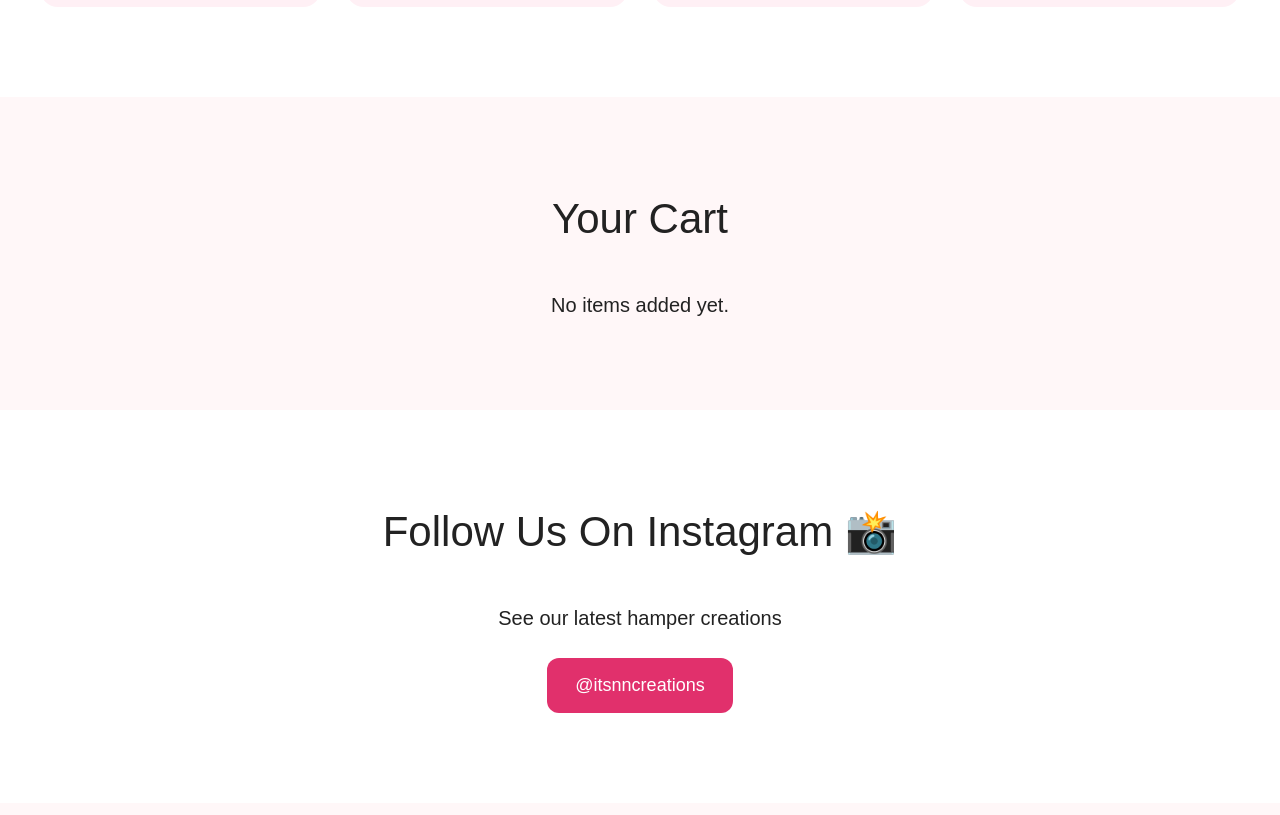
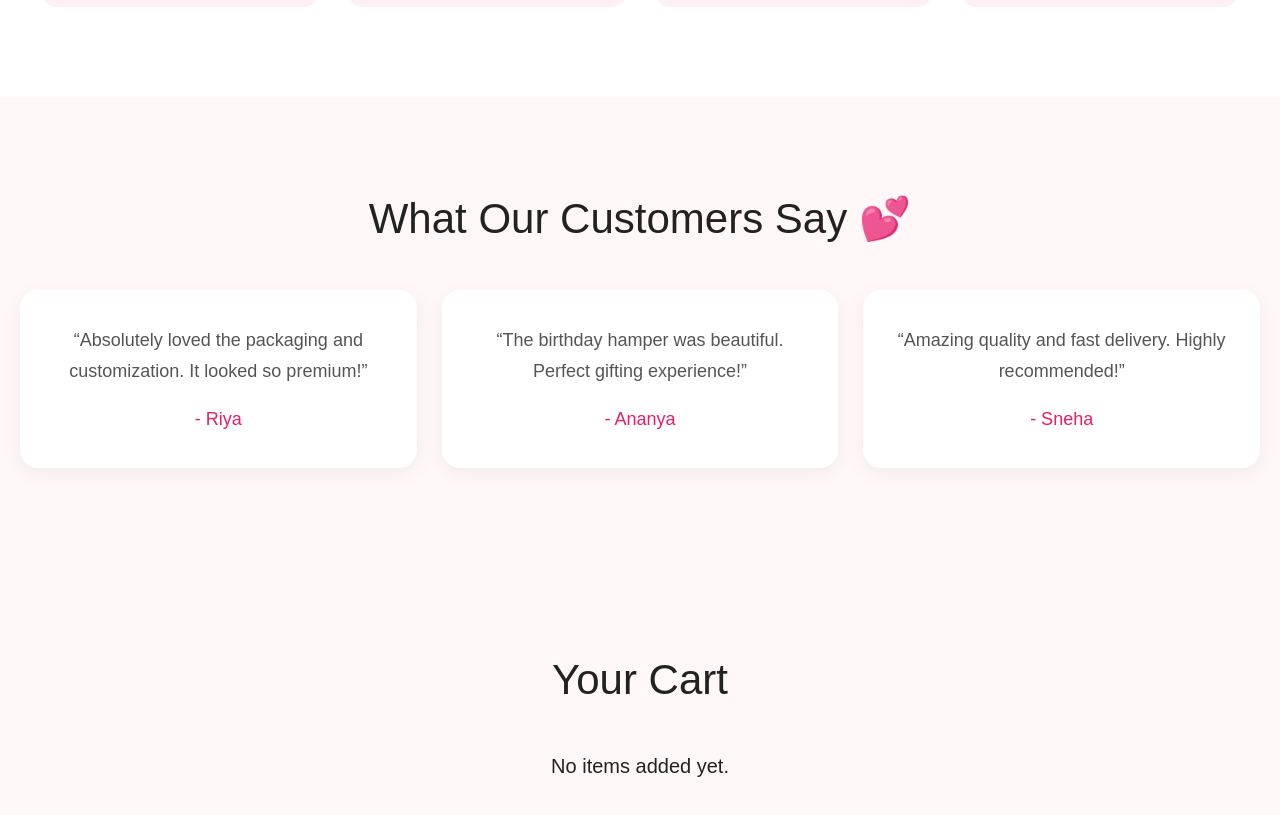
Before and after one commit to Yashrajj0212/NN-Creation, a React (Vite) app: page / in a window 1280 px wide. Shown: the part 2423-3238 px from the top of the page. Built offline with nearby package versions, Linux system fonts and the light colour scheme.

Commit message:
updated website

```diff
--- a/src/App.css
+++ b/src/App.css
@@ -708,3 +708,83 @@ footer {
     font-size: 30px;
   }
 }
+/* TESTIMONIALS */
+
+.testimonials {
+  padding: 90px 20px;
+
+  background: #fff7f8;
+
+  text-align: center;
+}
+
+.testimonial-grid {
+  margin-top: 40px;
+
+  display: grid;
+
+  grid-template-columns:
+    repeat(auto-fit, minmax(260px, 1fr));
+
+  gap: 25px;
+}
+
+.testimonial-card {
+  background: white;
+
+  padding: 35px 25px;
+
+  border-radius: 18px;
+
+  box-shadow: 0 5px 20px rgba(0,0,0,0.06);
+
+  transition: 0.3s;
+}
+
+.testimonial-card:hover {
+  transform: translateY(-8px);
+}
+
+.testimonial-card p {
+  font-size: 18px;
+
+  line-height: 1.7;
+
+  color: #555;
+}
+
+.testimonial-card h4 {
+  margin-top: 20px;
+
+  color: #e91e63;
+
+  font-size: 18px;
+}
+
+/* DARK MODE TESTIMONIALS */
+
+.dark .testimonials {
+  background: #111;
+}
+
+.dark .testimonial-card {
+  background: #1e1e1e;
+}
+
+.dark .testimonial-card p,
+.dark .testimonial-card h4 {
+  color: white;
+}
+
+/* MOBILE */
+
+@media (max-width: 768px) {
+
+  .testimonial-grid {
+    grid-template-columns: 1fr;
+  }
+
+  .testimonial-card {
+    padding: 30px 20px;
+  }
+}
--- a/src/App.jsx
+++ b/src/App.jsx
@@ -252,6 +252,46 @@ function App() {
 
       </section>
 
+      {/* TESTIMONIALS */}
+<section className="testimonials">
+
+  <h2 className="section-title">
+    What Our Customers Say 💕
+  </h2>
+
+  <div className="testimonial-grid">
+
+    <div className="testimonial-card">
+      <p>
+        “Absolutely loved the packaging and
+        customization. It looked so premium!”
+      </p>
+
+      <h4>- Riya</h4>
+    </div>
+
+    <div className="testimonial-card">
+      <p>
+        “The birthday hamper was beautiful.
+        Perfect gifting experience!”
+      </p>
+
+      <h4>- Ananya</h4>
+    </div>
+
+    <div className="testimonial-card">
+      <p>
+        “Amazing quality and fast delivery.
+        Highly recommended!”
+      </p>
+
+      <h4>- Sneha</h4>
+    </div>
+
+  </div>
+
+</section>
+
       {/* CART */}
       <section className="cart-section">
 
```
